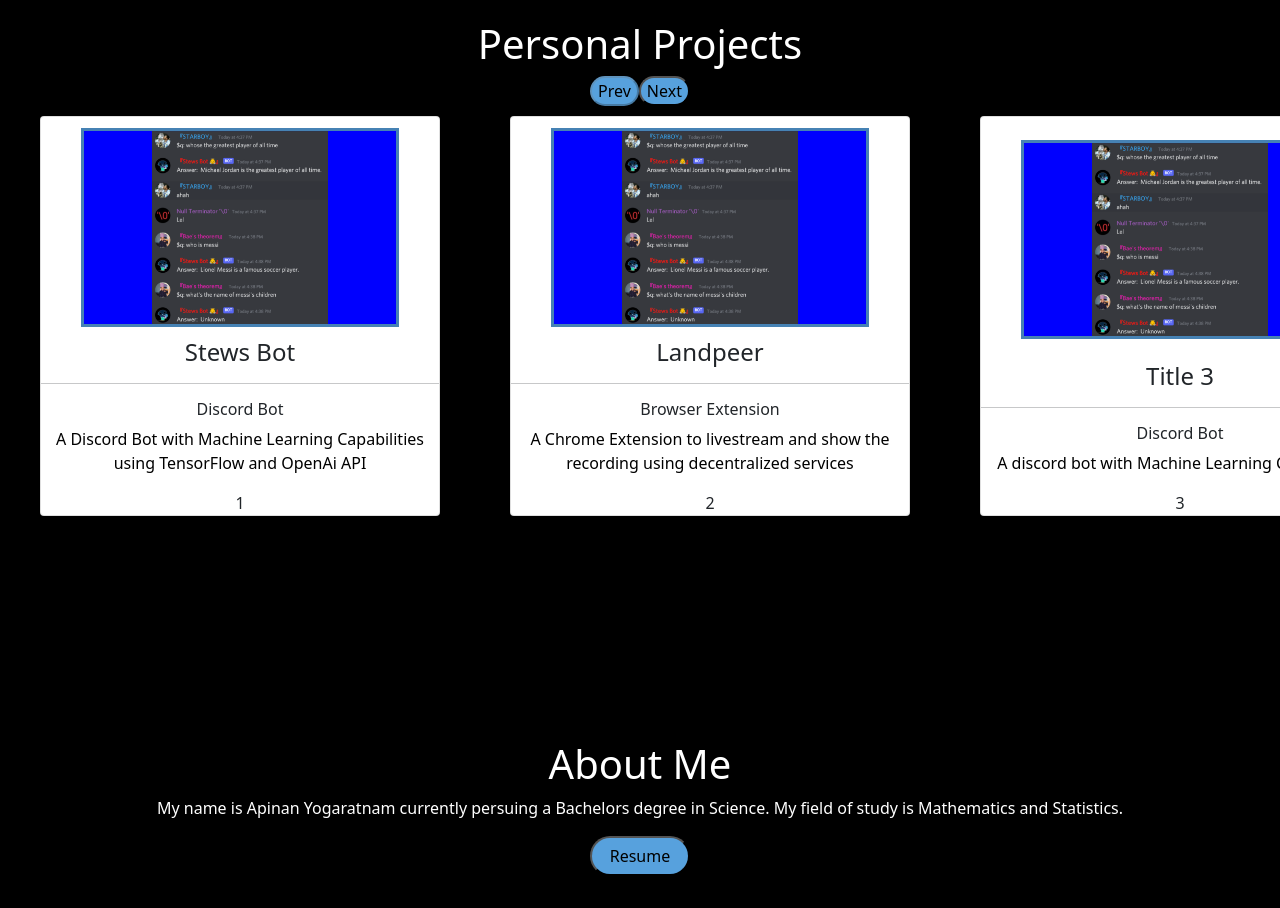
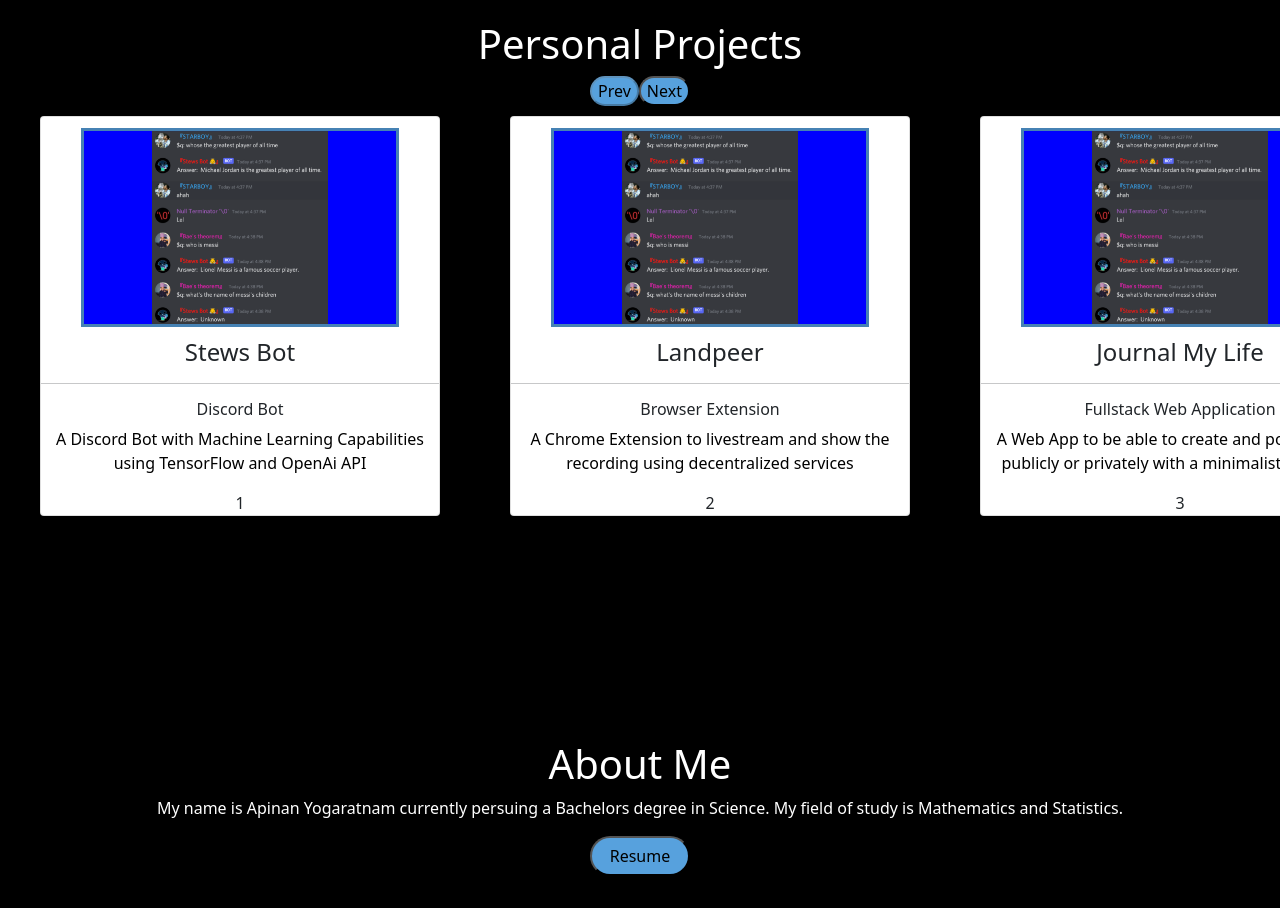
Before and after one commit to apinanyogaratnam/my-personal-website-v2.0, a React (Create React App) app: page / in a window 1280 px wide. Shown: the part 2340-3248 px from the top of the page. Built offline with nearby package versions, Linux system fonts and the light colour scheme; a web font is replaced by a local one.

Commit message:
updated data for project that I worked on

```diff
--- a/src/components/data/data.js
+++ b/src/components/data/data.js
@@ -15,31 +15,35 @@ const data = {
             "title": "Landpeer",
             "subtitle": "Browser Extension",
             "description": "A Chrome Extension to livestream and show the recording using decentralized services",
-            "picture": "assets/me.png"
+            "picture": "assets/me.png",
+            "source": "https://github.com/apinanyogaratnam/landpeer"
         },
         {
             "_id": "3",
             "index": 2,
-            "title": "Title 3",
-            "subtitle": "Discord Bot",
-            "description": "A discord bot with Machine Learning Capabilities",
-            "picture": "assets/me.png"
+            "title": "Journal My Life",
+            "subtitle": "Fullstack Web Application",
+            "description": "A Web App to be able to create and post journals publicly or privately with a minimalistic feel to it",
+            "picture": "assets/me.png",
+            "source": "https://github.com/apinanyogaratnam/journal-my-life"
         },
         {
             "_id": "4",
             "index": 3,
-            "title": "Title 4",
-            "subtitle": "Discord Bot",
-            "description": "A discord bot with Machine Learning Capabilities",
-            "picture": "assets/me.png"
+            "title": "Image Compression Tool",
+            "subtitle": "CLI Application",
+            "description": "An application that uses CLI to manipulate images and output images with applied filters and manipulations",
+            "picture": "assets/me.png",
+            "source": "https://github.com/apinanyogaratnam/image-compression-tool"
         },
         {
             "_id": "5",
             "index": 4,
-            "title": "Title 5",
-            "subtitle": "Discord Bot",
-            "description": "A discord bot with Machine Learning Capabilities",
-            "picture": "assets/me.png"
+            "title": "Associate",
+            "subtitle": "CLI Application",
+            "description": "A CLI Applicaiton to connect and follow with others users and companies like a social media platform",
+            "picture": "assets/me.png",
+            "source": "https://github.com/apinanyogaratnam/stews-bot"
         }
     ]
 }
```
